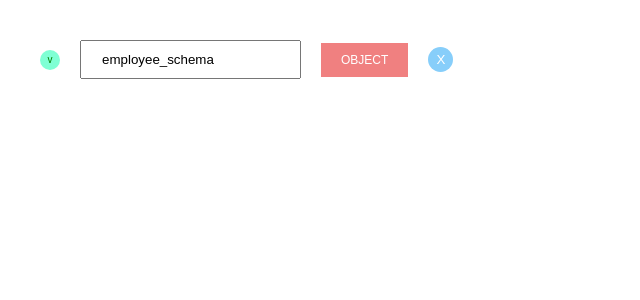
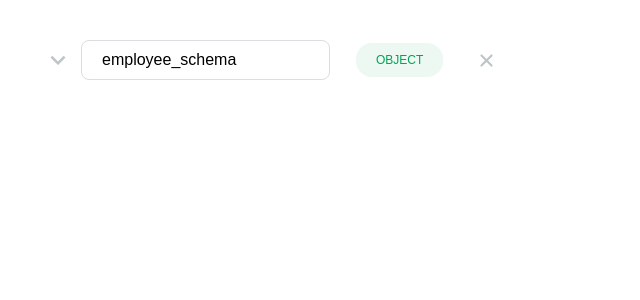
Before and after one commit to chaitanya-Uike/schema-builder, a React (Vite) app: page / in a window 1280 px wide. Shown: the top 300 px of the page, without its empty margins (0-640 px from the left). Built offline with nearby package versions, Linux system fonts and the light colour scheme.

Commit message:
style updated

```diff
--- a/package.json
+++ b/package.json
@@ -11,7 +11,8 @@
   "dependencies": {
     "lodash": "^4.17.21",
     "react": "^18.2.0",
-    "react-dom": "^18.2.0"
+    "react-dom": "^18.2.0",
+    "react-icons": "^4.8.0"
   },
   "devDependencies": {
     "@types/react": "^18.0.28",
--- a/src/App.css
+++ b/src/App.css
@@ -10,7 +10,7 @@
 
 .schemaHeader {
   display: flex;
-  column-gap: 20px;
+  column-gap: 6px;
   align-items: center;
 }
 
@@ -19,18 +19,19 @@
   padding: 10px 20px;
 }
 
-.schemaHeader div {
+.schemaHeader .schemaType {
   border: none;
-  background-color: lightcoral;
-  color: white;
+  margin-left: 20px;
   font-size: 12px;
+  border-radius: 16px;
   padding: 10px 20px;
   display: grid;
   place-items: center;
 }
 
 .schemaBody {
-  border-left: 2px solid gray;
+  position: relative;
+  border-left: 2px solid #dadee1;
   margin-left: 60px;
   padding: 20px;
   padding-bottom: 0;
@@ -41,33 +42,53 @@
 }
 
 .schemaBody .validationDiv {
-  width: 250px;
+  width: 300px;
   display: grid;
   grid-template-columns: 1.5fr 3fr 1fr;
   align-items: center;
   position: relative;
   padding-left: 10px;
 }
+
+.schemaBody .validationDiv .validationName {
+  color: #6f4bb7;
+}
+
 .schemaBody .validationDiv input {
-  width: 100px;
+  width: 150px;
   outline: none;
   padding: 10px;
 }
 
 .addValidationBtn {
-  border: none;
+  border: 1px solid #dadee1;
+  background-color: white;
+  color: #7e8d9d;
   outline: none;
   width: fit-content;
   padding: 10px;
   border-radius: 8px;
   cursor: pointer;
+  transition: background-color ease-in-out 300ms;
+}
+
+.addValidationBtn:hover {
+  background-color: #dadee144;
+}
+
+.addValidationBtnActive {
+  border-color: #9d81d4;
+  color: #6f4bb7;
+  background-color: #f7f2ff !important;
 }
 
 .properties {
-  background-color: lightblue;
+  background-color: #e2f1fc;
+  color: #74aef1;
   width: fit-content;
+  font-size: 14px;
   padding: 10px;
-  color: white;
+  border-radius: 8px;
 }
 
 .removeBtn {
@@ -83,15 +104,12 @@
 }
 
 .removeSchema {
-  width: 25px;
-  height: 25px;
-  border-radius: 50%;
-  border: none;
   display: grid;
   place-items: center;
-  background-color: lightskyblue;
-  color: white;
   cursor: pointer;
+  font-size: 23px;
+  background-color: white;
+  border: none;
 }
 
 .addPropertyBtnContainer {
@@ -99,44 +117,45 @@
 }
 
 .addPropertyBtnContainer .typeSelector {
-  background-color: white;
+  border: 1px solid #dadee1;
+  border-radius: 8px;
+  position: absolute;
+  z-index: 999;
+  top: 45px;
+  width: 150px;
   display: flex;
   flex-direction: column;
-  font-size: 12px;
-  row-gap: 6px;
-  border: 1px solid gray;
-  width: fit-content;
-  border-radius: 5px;
-  position: absolute;
-  z-index: 999;
-  top: 40px;
-  left: 20px;
+  row-gap: 8px;
+  box-shadow: 0 16px 16px -4px rgba(16, 24, 40, 0.078);
+  overflow: hidden;
+  background-color: white;
 }
 
-.addPropertyBtnContainer .typeSelector p {
-  padding: 5px 8px;
-  cursor: pointer;
-}
-.addPropertyBtnContainer .typeSelector p:hover {
-  background-color: lightpink;
-  color: red;
+.addPropertyBtnContainer .typeSelector ul {
+  display: flex;
+  flex-direction: column;
 }
 
-.expandBtn {
+.addPropertyBtnContainer .typeSelector li {
+  display: flex;
+  align-items: center;
+  justify-content: space-between;
+  list-style-type: none;
+  font-size: 12px;
+  font-weight: 500;
+  color: #7e8d9d;
   cursor: pointer;
-  width: 20px;
-  height: 20px;
-  border-radius: 50%;
-  display: grid;
-  place-items: center;
-  background-color: aquamarine;
-  transition: all 300ms ease-in-out;
-  font-size: 10px;
-  color: green;
+  padding: 8px 12px;
+  border-radius: 5px;
+}
+
+.addPropertyBtnContainer .typeSelector li:hover {
+  background-color: #f8f4fe;
+  color: #6236bb;
 }
 
 .connector {
-  border-top: 2px solid gray;
+  border-top: 2px solid #dadee1;
   position: absolute;
   width: 20px;
   left: -20px;
@@ -145,19 +164,44 @@
 
 .tailRemover {
   width: 10px;
-  height: 15px;
+  height: 15.5px;
   background-color: white;
   position: absolute;
-  left: -22px;
-  top: 22px;
+  bottom: 0px;
+  left: -2px;
 }
 
 .endBulb {
   width: 20px;
   height: 20px;
   border-radius: 50%;
-  background-color: gray;
+  background-color: #dadee1;
   position: absolute;
-  bottom: 0;
-  left: 51px;
+  bottom: -10px;
+  left: -10px;
 }
+
+.schemaNameInput {
+  outline: none;
+  border: 1px solid #dadee1;
+  border-radius: 8px;
+  padding: 13px 12px;
+  font-size: 16px;
+  font-weight: 500;
+  transition: box-shadow cubic-bezier(0.68, -0.55, 0.265, 1.55) 300ms;
+}
+
+.schemaNameInput:hover {
+  -webkit-box-shadow: 0px 0px 0px 2px rgba(214, 214, 214, 0.809);
+  -moz-box-shadow: 0px 0px 0px 2px rgba(214, 214, 214, 0.809);
+  box-shadow: 0px 0px 0px 2px rgba(214, 214, 214, 0.6);
+}
+
+.schemaNameInput:focus {
+  box-shadow: none;
+  border-color: #a879d1;
+}
+
+.schemaNameInput::placeholder {
+  color: gray;
+}
--- a/src/App.tsx
+++ b/src/App.tsx
@@ -1,11 +1,10 @@
 import { useState } from "react";
 import "./App.css";
 import ObjectSchemaNode from "./components/ObjectSchema";
-import Test from "./components/Test";
 import { ObjectSchema } from "./types";
 
 function App() {
-  const [schema, setSchema] = useState<ObjectSchema>({
+  const [schema, setSchema] = useState<ObjectSchema | null>({
     name: "employee_schema",
     type: "object",
     properties: [],
@@ -16,12 +15,14 @@ function App() {
 
   return (
     <div className="App">
-      <ObjectSchemaNode
-        instancePath={[]}
-        rootSchema={schema}
-        schema={schema}
-        setSchema={setSchema}
-      />
+      {schema && (
+        <ObjectSchemaNode
+          instancePath={[]}
+          rootSchema={schema}
+          instanceSchema={schema}
+          setSchema={setSchema}
+        />
+      )}
     </div>
   );
 }
--- /dev/null
+++ b/src/components/HoverableIcon/index.tsx
@@ -0,0 +1,18 @@
+import "./style.css";
+
+interface Props {
+  Icon: React.FC;
+  onClick?: () => void;
+  style?: React.CSSProperties;
+}
+
+function HoverableIcon({ Icon, onClick, style }: Props) {
+  return (
+    <div className="hoverableIconContainer" onClick={onClick} style={style}>
+      <Icon />
+      <div className="hoverableIconBackdrop"></div>
+    </div>
+  );
+}
+
+export default HoverableIcon;
--- /dev/null
+++ b/src/components/HoverableIcon/style.css
@@ -0,0 +1,30 @@
+.hoverableIconContainer {
+  position: relative;
+  display: grid;
+  place-items: center;
+  cursor: pointer;
+  width: 35px;
+  height: 35px;
+}
+
+.hoverableIconBackdrop {
+  position: absolute;
+  background-color: #c3c8cc;
+  opacity: 0.25;
+  width: 0;
+  height: 0;
+  border-radius: 50%;
+  z-index: -1;
+}
+
+.hoverableIconContainer:hover > .hoverableIconBackdrop {
+  width: 100%;
+  height: 100%;
+  transition-property: height, width, color;
+  transition-timing-function: cubic-bezier(0.68, -0.55, 0.265, 1.55);
+  transition-duration: 400ms;
+}
+
+.hoverableIconContainer:hover {
+  color: gray !important;
+}
--- a/src/components/ObjectSchema/index.tsx
+++ b/src/components/ObjectSchema/index.tsx
@@ -1,16 +1,19 @@
-import { Dispatch, SetStateAction, useState } from "react";
+import { Dispatch, SetStateAction, useEffect, useRef, useState } from "react";
 import { ObjectSchema } from "../../types";
 import StringSchemaNode from "../StringSchema";
+import { MdExpandMore } from "react-icons/md";
+import { IoClose } from "react-icons/io5";
+import HoverableIcon from "../HoverableIcon";
 
 interface Props {
   rootSchema: ObjectSchema;
   instancePath: (string | number)[];
-  schema: ObjectSchema;
-  setSchema: Dispatch<SetStateAction<ObjectSchema>>;
+  instanceSchema: ObjectSchema;
+  setSchema: Dispatch<SetStateAction<ObjectSchema | null>>;
 }
 
-function propertyNameGenerator(schema: ObjectSchema) {
-  const propPrefix = "my_property";
+function generatePropName(schema: ObjectSchema) {
+  const propPrefix = "schema";
   const index = schema.properties.filter((prop) =>
     prop.name.startsWith(propPrefix)
   ).length;
@@ -21,22 +24,36 @@ function propertyNameGenerator(schema: ObjectSchema) {
 function ObjectSchemaNode({
   instancePath,
   rootSchema,
-  schema,
+  instanceSchema,
   setSchema,
 }: Props) {
+  const [name, setName] = useState(instanceSchema.name);
   const [showSchemaBody, setShowSchemaBody] = useState(false);
+  const timeoutRef = useRef<number | undefined>();
+
+  useEffect(() => {
+    // debounce the setting of schema name
+    if (timeoutRef.current) clearTimeout(timeoutRef.current);
+
+    timeoutRef.current = setTimeout(() => {
+      if (instanceSchema.name !== name) {
+        instanceSchema.name = name;
+        setSchema({ ...rootSchema });
+      }
+    }, 750);
+  }, [name]);
 
   function addProperty(type: string) {
     if (type === "object") {
-      schema.properties.push({
-        name: propertyNameGenerator(schema),
+      instanceSchema.properties.push({
+        name: generatePropName(instanceSchema),
         type: "object",
         properties: [],
         required: [],
       });
     } else if (type === "string") {
-      schema.properties.push({
-        name: propertyNameGenerator(schema),
+      instanceSchema.properties.push({
+        name: generatePropName(instanceSchema),
         type: "string",
         validations: [],
       });
@@ -45,6 +62,9 @@ function ObjectSchemaNode({
   }
 
   function removeProperty() {
+    if (instancePath.length === 0) {
+      setSchema(null);
+    } else {
       const index = instancePath.pop();
       const property = instancePath.reduce((acc, currPath) => {
         return acc[currPath];
@@ -53,32 +73,52 @@ function ObjectSchemaNode({
       property.splice(index, 1);
       setSchema({ ...rootSchema });
     }
+  }
 
   return (
     <div className="schemaContainer">
       {instancePath.length > 0 && <div className="connector"></div>}
       <div className="schemaHeader">
-        <p
-          className="expandBtn"
+        <HoverableIcon
+          Icon={MdExpandMore}
           onClick={() => {
             setShowSchemaBody(!showSchemaBody);
           }}
-          style={{ transform: showSchemaBody ? `rotate(180deg)` : "" }}
-        >
-          v
-        </p>
-        <input
-          type="text"
-          value={schema.name}
-          onChange={(e) => {
-            schema.name = e.target.value;
-            setSchema({ ...rootSchema });
+          style={{
+            transform: showSchemaBody ? `rotate(180deg)` : "",
+            fontSize: 30,
+            color: "#bec5c8",
+            transition: "all 300ms linear",
           }}
         />
-        <div>OBJECT</div>
-        <button className="removeSchema" onClick={removeProperty}>
-          X
-        </button>
+        <input
+          className="schemaNameInput"
+          placeholder="schema name"
+          type="text"
+          value={name}
+          onChange={(e) => {
+            setName(e.target.value);
+          }}
+        />
+        <div
+          className="schemaType"
+          style={{
+            backgroundColor: "rgb(236, 248, 241)",
+            color: "rgb(0, 163, 86)",
+          }}
+        >
+          OBJECT
+        </div>
+        <HoverableIcon
+          Icon={IoClose}
+          onClick={removeProperty}
+          style={{
+            fontSize: 23,
+            color: "#bec5c8",
+            transition: "all 300ms linear",
+            marginLeft: 20,
+          }}
+        />
       </div>
       {showSchemaBody && (
         <div className="schemaBody">
@@ -86,13 +126,13 @@ function ObjectSchemaNode({
             <div className="connector"></div>
             <div className="properties">properties</div>
             <div className="schemaBody" style={{ marginLeft: 20 }}>
-              {schema.properties.map((subSchema, index) => {
+              {instanceSchema.properties.map((subSchema, index) => {
                 if (subSchema.type === "object")
                   return (
                     <ObjectSchemaNode
                       instancePath={[...instancePath, "properties", index]}
                       rootSchema={rootSchema}
-                      schema={subSchema}
+                      instanceSchema={subSchema}
                       setSchema={setSchema}
                       key={index}
                     />
@@ -102,7 +142,7 @@ function ObjectSchemaNode({
                     <StringSchemaNode
                       instancePath={[...instancePath, "properties", index]}
                       rootSchema={rootSchema}
-                      schema={subSchema}
+                      instanceSchema={subSchema}
                       setSchema={setSchema}
                       key={index}
                     />
@@ -110,6 +150,7 @@ function ObjectSchemaNode({
                 }
               })}
               <AddPropertyBtn addProperty={addProperty} />
+              <div className="tailRemover"></div>
             </div>
           </div>
           <div className="endBulb"></div>
@@ -129,9 +170,10 @@ function AddPropertyBtn({
   return (
     <div className="addPropertyBtnContainer">
       <div className="connector"></div>
-      <div className="tailRemover"></div>
       <button
-        className="addValidationBtn"
+        className={`addValidationBtn ${
+          showSelector ? "addValidationBtnActive" : ""
+        }`}
         onClick={() => {
           setShowSelector(!showSelector);
         }}
@@ -140,9 +182,10 @@ function AddPropertyBtn({
       </button>
       {showSelector && (
         <div className="typeSelector">
+          <ul>
             {types.map((type) => {
               return (
-              <p
+                <li
                   key={type}
                   onClick={() => {
                     addProperty(type);
@@ -150,9 +193,10 @@ function AddPropertyBtn({
                   }}
                 >
                   {type.toUpperCase()}
-              </p>
+                </li>
               );
             })}
+          </ul>
         </div>
       )}
     </div>
--- a/src/components/StringSchema/index.tsx
+++ b/src/components/StringSchema/index.tsx
@@ -1,32 +1,66 @@
-import { Dispatch, SetStateAction, useState } from "react";
-import { ObjectSchema, StringSchema } from "../../types";
+import { Dispatch, SetStateAction, useState, useRef, useEffect } from "react";
+import { ObjectSchema, StringSchema, validation } from "../../types";
+import { MdExpandMore } from "react-icons/md";
+import { IoClose } from "react-icons/io5";
+import { BsCheck } from "react-icons/bs";
+import HoverableIcon from "../HoverableIcon";
 
 interface Props {
   rootSchema: ObjectSchema;
   instancePath: (string | number)[];
-  schema: StringSchema;
-  setSchema: Dispatch<SetStateAction<ObjectSchema>>;
+  instanceSchema: StringSchema;
+  setSchema: Dispatch<SetStateAction<ObjectSchema | null>>;
 }
+
+type validationType = {
+  name: string;
+  argType: "string" | "number";
+};
+
+const validations: validationType[] = [
+  { name: "min", argType: "number" },
+  { name: "max", argType: "number" },
+  { name: "length", argType: "number" },
+];
 
 function StringSchemaNode({
   instancePath,
   rootSchema,
-  schema,
+  instanceSchema,
   setSchema,
 }: Props) {
+  const [name, setName] = useState(instanceSchema.name);
   const [showSchemaBody, setShowSchemaBody] = useState(false);
-  const validations = ["min", "max", "length"];
+  const timeoutRef = useRef<number | undefined>();
+
+  useEffect(() => {
+    if (timeoutRef.current) clearTimeout(timeoutRef.current);
+
+    timeoutRef.current = setTimeout(() => {
+      if (instanceSchema.name !== name) {
+        instanceSchema.name = name;
+        setSchema({ ...rootSchema });
+      }
+    }, 500);
+  }, [name]);
 
   function addValidation(validation: string) {
-    const present = schema.validations.some((val) => val.name === validation);
+    const present = instanceSchema.validations.some(
+      (val) => val.name === validation
+    );
 
     if (!present) {
-      schema.validations.push({
+      instanceSchema.validations.push({
         name: validation,
         value: "",
       });
       setSchema({ ...rootSchema });
     }
+  }
+
+  function removeValidation(index: number) {
+    instanceSchema.validations.splice(index, 1);
+    setSchema({ ...rootSchema });
   }
 
   function removeProperty() {
@@ -40,69 +74,97 @@ function StringSchemaNode({
   }
 
   function checkIfAllValdiationsAdded() {
-    if (validations.length === schema.validations.length) return true;
+    if (validations.length === instanceSchema.validations.length) return true;
     return false;
   }
 
   return (
     <div className="schemaContainer">
-      <div className="connector"></div>
+      {instancePath.length > 0 && <div className="connector"></div>}
       <div className="schemaHeader">
-        <p
-          className="expandBtn"
+        <HoverableIcon
+          Icon={MdExpandMore}
           onClick={() => {
             setShowSchemaBody(!showSchemaBody);
           }}
-          style={{ transform: showSchemaBody ? `rotate(180deg)` : "" }}
-        >
-          v
-        </p>
-        <input
-          type="text"
-          value={schema.name}
-          onChange={(e) => {
-            schema.name = e.target.value;
-            setSchema({ ...rootSchema });
+          style={{
+            transform: showSchemaBody ? `rotate(180deg)` : "",
+            fontSize: 30,
+            color: "#bec5c8",
+            transition: "all 300ms linear",
           }}
         />
-        <div>STRING</div>
-        <button className="removeSchema" onClick={removeProperty}>
-          X
-        </button>
+        <input
+          className="schemaNameInput"
+          placeholder="schema name"
+          type="text"
+          value={name}
+          onChange={(e) => {
+            setName(e.target.value);
+          }}
+        />
+        <div
+          className="schemaType"
+          style={{
+            backgroundColor: "rgb(247, 236, 248)",
+            color: "rgb(180, 0, 200)",
+          }}
+        >
+          STRING
+        </div>
+        <HoverableIcon
+          Icon={IoClose}
+          onClick={removeProperty}
+          style={{
+            fontSize: 23,
+            color: "#bec5c8",
+            transition: "all 300ms linear",
+            marginLeft: 20,
+          }}
+        />
       </div>
       {showSchemaBody && (
         <div className="schemaBody">
-          {schema.validations.map((validation, index) => {
+          {instanceSchema.validations.map((validation, index) => {
+            const argType = validations.find(
+              (val) => val.name === validation.name
+            )?.argType;
+
             return (
               <div key={validation.name} className="validationDiv">
-                <div className="connector"></div>
-                <div>{validation.name}</div>
+                <div className="connector" style={{ top: 23 }}></div>
+                <div className="validationName">{validation.name}</div>
                 <input
-                  type="text"
+                  className="schemaNameInput"
+                  placeholder="value"
+                  type={argType === "number" ? "number" : "text"}
                   value={validation.value}
                   onChange={(e) => {
                     validation.value = e.target.value;
                     setSchema({ ...rootSchema });
                   }}
                 />
-                <button
-                  className="removeBtn"
-                  onClick={() => {
-                    schema.validations.splice(index, 1);
-                    setSchema({ ...rootSchema });
+                <HoverableIcon
+                  Icon={IoClose}
+                  onClick={() => removeValidation(index)}
+                  style={{
+                    fontSize: 23,
+                    color: "#bec5c8",
+                    transition: "all 300ms linear",
+                    marginLeft: 20,
                   }}
-                >
-                  X
-                </button>
+                />
               </div>
             );
           })}
           {!checkIfAllValdiationsAdded() && (
             <AddValidationBtn
               addValidation={addValidation}
-              validations={validations}
+              appliedValidations={instanceSchema.validations}
+              removeValidation={removeValidation}
             />
           )}
+          <div className="tailRemover"></div>
         </div>
       )}
     </div>
@@ -111,18 +173,21 @@ function StringSchemaNode({
 
 function AddValidationBtn({
   addValidation,
-  validations,
+  removeValidation,
+  appliedValidations,
 }: {
   addValidation: (type: string) => void;
-  validations: string[];
+  removeValidation: (index: number) => void;
+  appliedValidations: validation[];
 }) {
   const [showSelector, setShowSelector] = useState(false);
   return (
     <div className="addPropertyBtnContainer">
       <div className="connector"></div>
-      <div className="tailRemover"></div>
       <button
-        className="addValidationBtn"
+        className={`addValidationBtn ${
+          showSelector ? "addValidationBtnActive" : ""
+        }`}
         onClick={() => {
           setShowSelector(!showSelector);
         }}
@@ -131,19 +196,40 @@ function AddValidationBtn({
       </button>
       {showSelector && (
         <div className="typeSelector">
-          {validations.map((type) => {
+          <ul>
+            {validations.map((validation) => {
+              const validationIndex = appliedValidations.findIndex(
+                (val) => val.name === validation.name
+              );
               return (
-              <p
+                <li
+                  key={validation.name}
                   onClick={() => {
-                  addValidation(type);
+                    console.log(validationIndex);
+                    if (validationIndex < 0) {
+                      addValidation(validation.name);
                       setShowSelector(false);
+                    } else {
+                      removeValidation(validationIndex);
+                    }
                   }}
-                key={type}
                 >
-                {type.toUpperCase()}
-              </p>
+                  {validation.name.toUpperCase()}
+                  {validationIndex >= 0 && (
+                    <div
+                      style={{
+                        fontSize: 18,
+                        display: "grid",
+                        placeItems: "center",
+                      }}
+                    >
+                      <BsCheck />
+                    </div>
+                  )}
+                </li>
               );
             })}
+          </ul>
         </div>
       )}
     </div>
```
Also changed, not shown: 1 other file (tests, documents, lock files or other folders). Lines whose indentation alone changed are shown as unchanged.
